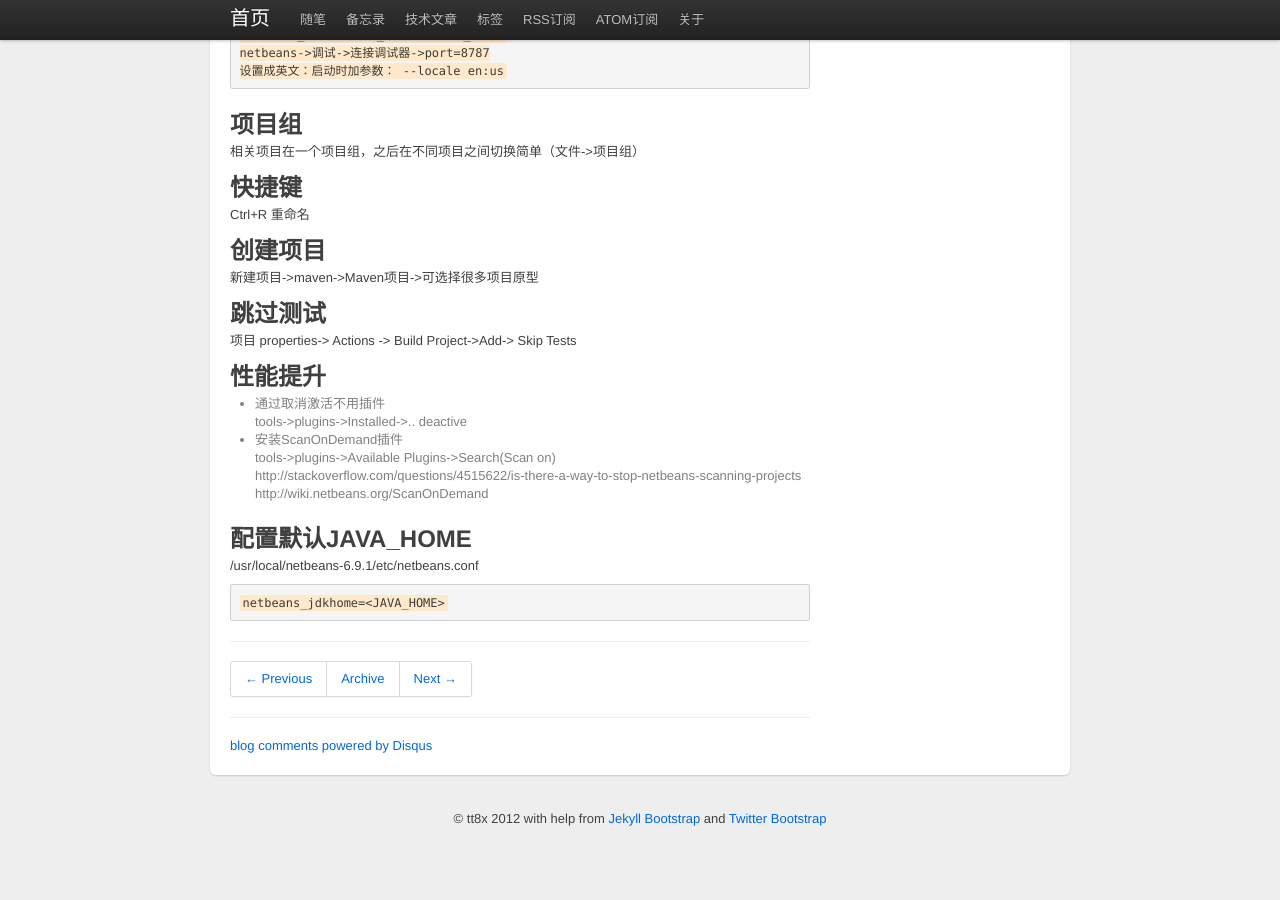
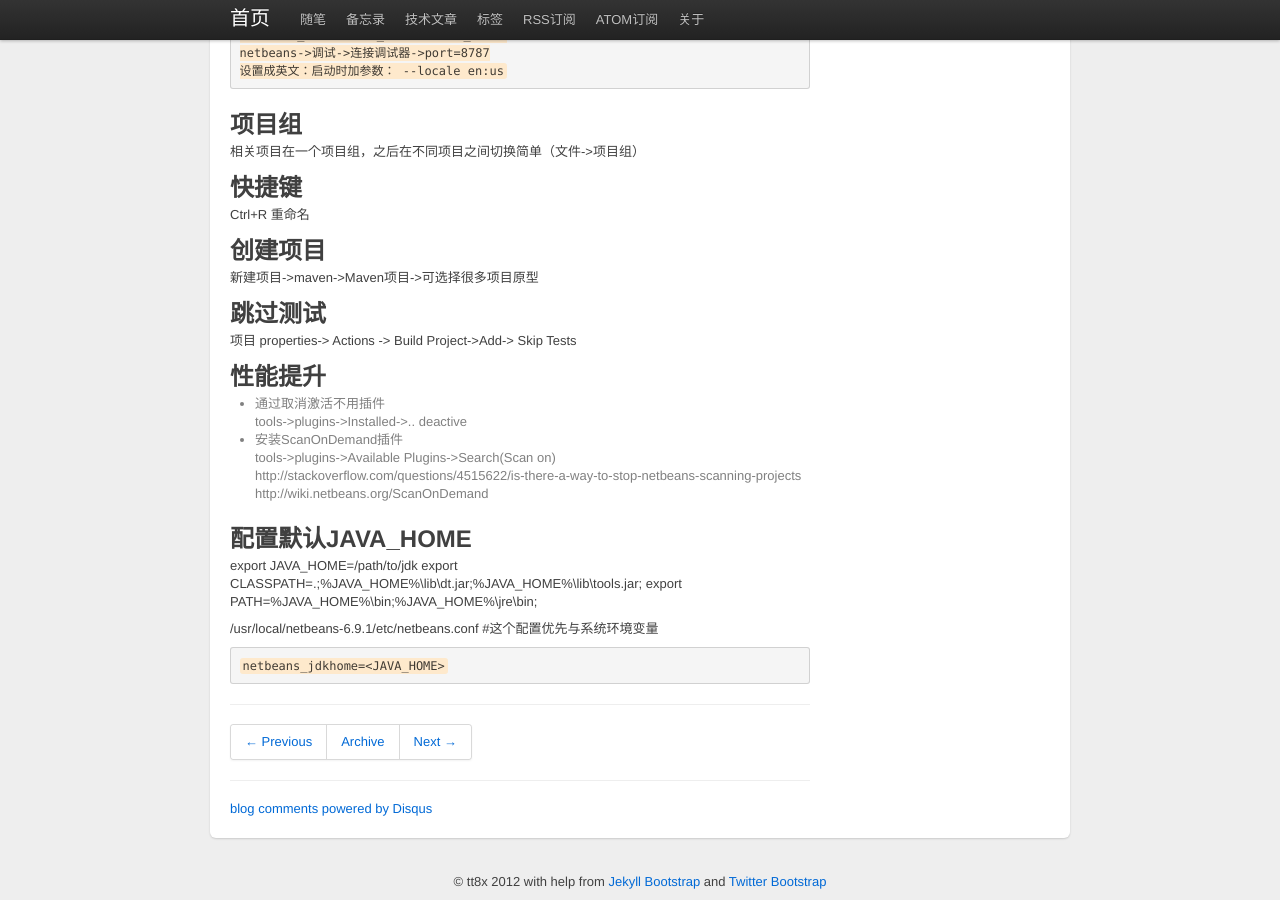
Before and after one commit to kkshare/kkshare.github.io, a Jekyll site: the page built from _posts/2016-04-12-netbeans.md, in a window 1280 px wide and 900 px high, scrolled down 552 px. Built offline with Jekyll 4.4.1, drawn with Linux system fonts in a browser that asks for light colours; comment, search, counter and statistics services are not loaded; before the commit the page ends 1389 px from its top, so only the background shows below that.

Commit message:
java_home nexus

```diff
--- a/_posts/2016-04-12-netbeans.md
+++ b/_posts/2016-04-12-netbeans.md
@@ -58,6 +58,10 @@ tools->plugins->Available Plugins->Search(Scan on)
 
 ## 配置默认JAVA_HOME
 
-/usr/local/netbeans-6.9.1/etc/netbeans.conf
+export JAVA_HOME=/path/to/jdk
+export CLASSPATH=.;%JAVA_HOME%\lib\dt.jar;%JAVA_HOME%\lib\tools.jar;
+export PATH=%JAVA_HOME%\bin;%JAVA_HOME%\jre\bin;
+
+/usr/local/netbeans-6.9.1/etc/netbeans.conf #这个配置优先与系统环境变量
 
     netbeans_jdkhome=<JAVA_HOME>
```
Also changed, not shown: _posts/2016-04-12-maven.md (+4 -0 lines).
